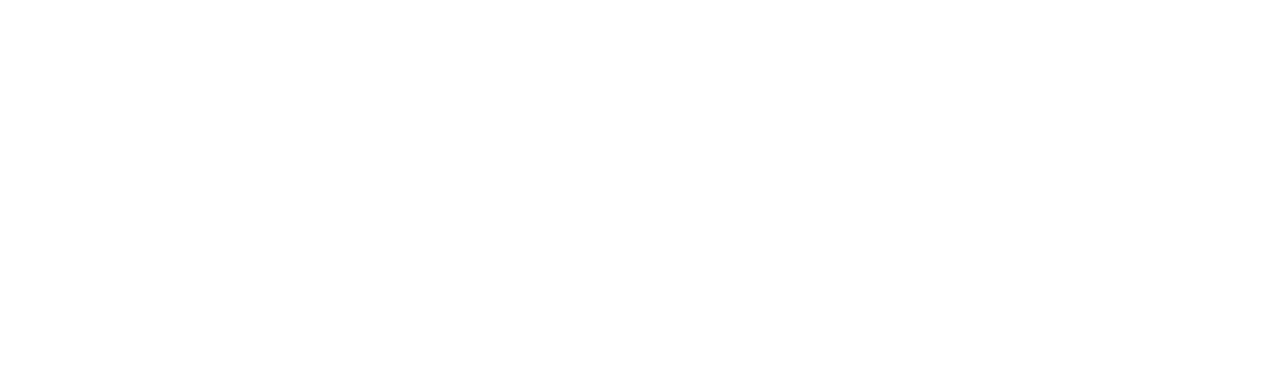
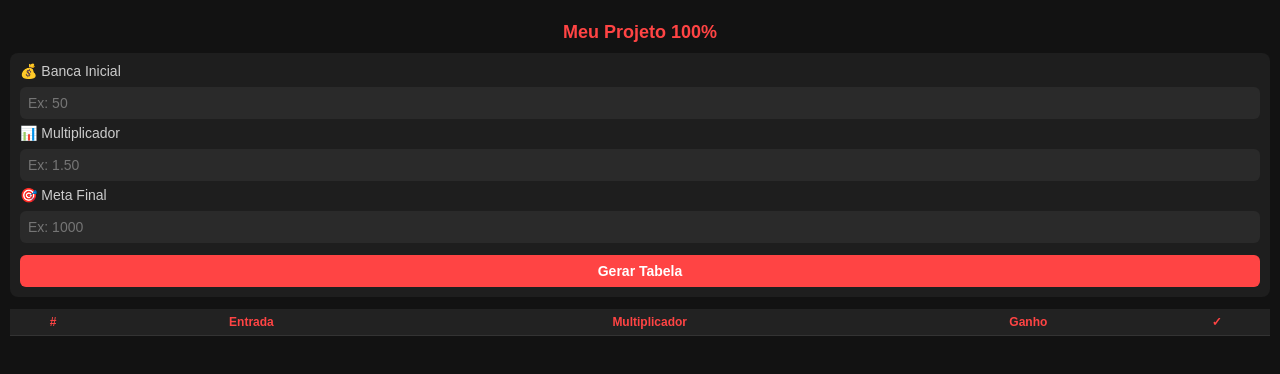
Before and after one commit to BETCERTA/meuprojeto100-, a plain HTML site: page index.html in a window 1280 px wide. Drawn offline with Linux system fonts and the light colour scheme.

Commit message:
Update index.html

```diff
--- a/index.html
+++ b/index.html
@@ -3,4 +3,178 @@
 <head>
   <meta charset="UTF-8" />
   <meta name="viewport" content="width=device-width, initial-scale=1.0"/>
-  <title>QUERO CU PRIMEIRO DEPOIS PASSO O APP</title>
+  <title>Meu Projeto 100%</title>
+  <style>
+    body {
+      font-family: Arial, sans-serif;
+      background-color: #121212;
+      color: #fff;
+      margin: 0;
+      padding: 10px;
+    }
+
+    h1 {
+      font-size: 18px;
+      color: #ff4444;
+      text-align: center;
+      margin-bottom: 10px;
+    }
+
+    .config {
+      display: flex;
+      flex-direction: column;
+      gap: 6px;
+      background-color: #1e1e1e;
+      padding: 10px;
+      border-radius: 8px;
+      margin-bottom: 12px;
+    }
+
+    label {
+      font-size: 14px;
+      margin-bottom: 2px;
+      color: #ccc;
+    }
+
+    input, button {
+      padding: 8px;
+      font-size: 14px;
+      border-radius: 6px;
+      border: none;
+      background: #2a2a2a;
+      color: #fff;
+    }
+
+    button {
+      background: #ff4444;
+      font-weight: bold;
+      cursor: pointer;
+      margin-top: 6px;
+    }
+
+    button:hover {
+      background: #e63c3c;
+    }
+
+    table {
+      width: 100%;
+      border-collapse: collapse;
+      font-size: 12px;
+    }
+
+    th, td {
+      padding: 6px 4px;
+      text-align: center;
+      border-bottom: 1px solid #333;
+    }
+
+    th {
+      background: #222;
+      color: #ff4444;
+    }
+
+    .meta {
+      background-color: #98fb98;
+      color: #000;
+      font-weight: bold;
+    }
+
+    .conquistada {
+      background-color: #c6f5c6;
+      color: #000;
+    }
+  </style>
+</head>
+<body>
+
+  <h1>Meu Projeto 100%</h1>
+
+  <div class="config">
+    <label for="banca">💰 Banca Inicial</label>
+    <input type="number" id="banca" placeholder="Ex: 50" />
+
+    <label for="odd">📊 Multiplicador</label>
+    <input type="number" step="0.01" id="odd" placeholder="Ex: 1.50" />
+
+    <label for="meta">🎯 Meta Final</label>
+    <input type="number" id="meta" placeholder="Ex: 1000" />
+
+    <button onclick="gerarTabela()">Gerar Tabela</button>
+  </div>
+
+  <table id="tabela">
+    <thead>
+      <tr>
+        <th>#</th>
+        <th>Entrada</th>
+        <th>Multiplicador</th>
+        <th>Ganho</th>
+        <th>✓</th>
+      </tr>
+    </thead>
+    <tbody></tbody>
+  </table>
+
+  <script>
+    function formatarNumero(n) {
+      return parseFloat(n).toLocaleString('pt-BR', {minimumFractionDigits: 2});
+    }
+
+    function gerarTabela() {
+      const banca = parseFloat(document.getElementById('banca').value);
+      const odd = parseFloat(document.getElementById('odd').value);
+      const meta = parseFloat(document.getElementById('meta').value);
+      const tabela = document.querySelector("#tabela tbody");
+      tabela.innerHTML = '';
+      localStorage.setItem('banca', banca);
+      localStorage.setItem('odd', odd);
+      localStorage.setItem('meta', meta);
+      let entrada = banca;
+      let metaMarcada = false;
+
+      for (let i = 1; i <= 50; i++) {
+        const ganho = entrada * odd;
+        const linha = tabela.insertRow();
+        const c1 = linha.insertCell(), c2 = linha.insertCell(), c3 = linha.insertCell(), c4 = linha.insertCell(), c5 = linha.insertCell();
+
+        c1.textContent = i;
+        c2.textContent = formatarNumero(entrada);
+        c3.textContent = formatarNumero(odd);
+        c4.textContent = formatarNumero(ganho);
+
+        if (ganho >= meta && !metaMarcada) {
+          linha.classList.add('meta');
+          metaMarcada = true;
+        }
+
+        const checkbox = document.createElement('input');
+        checkbox.type = 'checkbox';
+        const key = `linha_fut_${i}`;
+        checkbox.checked = localStorage.getItem(key) === 'true';
+
+        if (checkbox.checked) linha.classList.add('conquistada');
+
+        checkbox.addEventListener('change', () => {
+          if (checkbox.checked) {
+            linha.classList.add('conquistada');
+            localStorage.setItem(key, 'true');
+          } else {
+            linha.classList.remove('conquistada');
+            localStorage.removeItem(key);
+          }
+        });
+
+        c5.appendChild(checkbox);
+        entrada = ganho;
+      }
+    }
+
+    window.onload = () => {
+      if (localStorage.getItem('banca')) document.getElementById('banca').value = localStorage.getItem('banca');
+      if (localStorage.getItem('odd')) document.getElementById('odd').value = localStorage.getItem('odd');
+      if (localStorage.getItem('meta')) document.getElementById('meta').value = localStorage.getItem('meta');
+      if (localStorage.getItem('banca') && localStorage.getItem('odd') && localStorage.getItem('meta')) gerarTabela();
+    };
+  </script>
+</body>
+</html>
```
